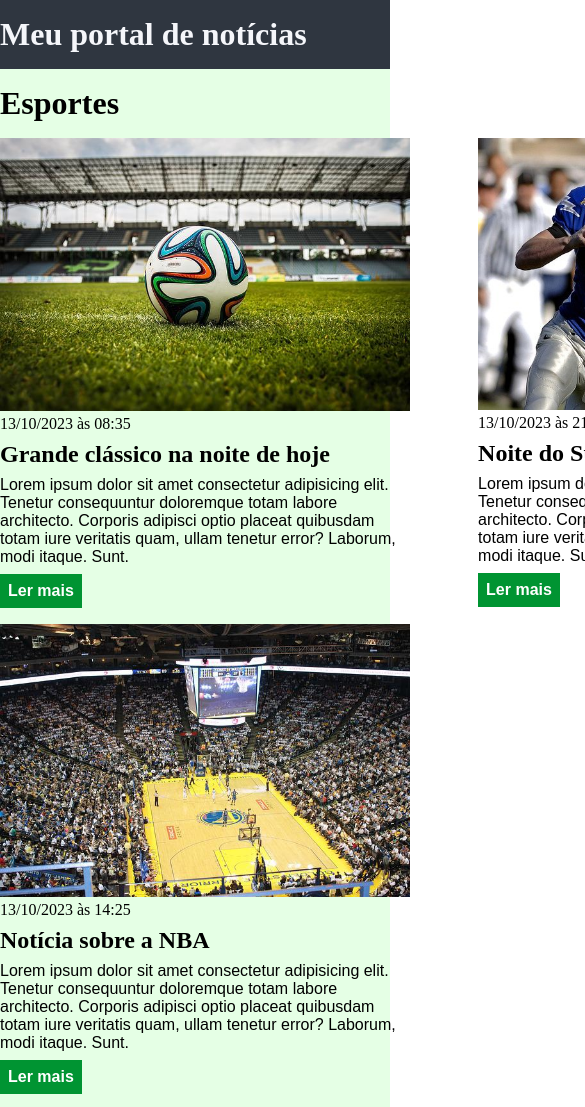
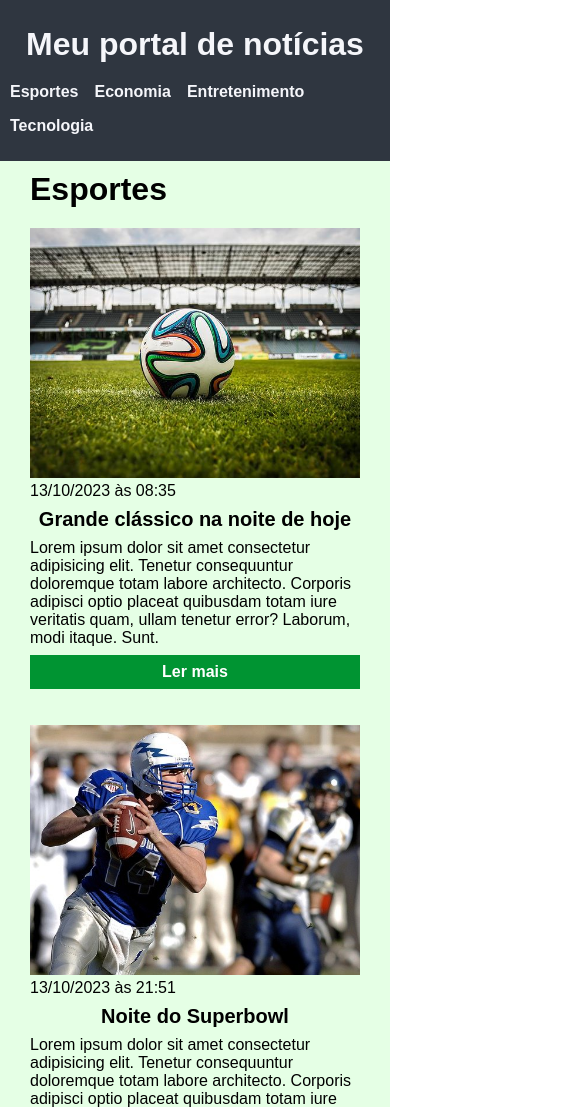
Before and after one commit to LeonardoReis86/Engenheiro_Front-end, a plain HTML site: page index.html in a window 390 px wide. Shown: the top 1107 px of the page, 585 px wide, since content can reach past the window. Drawn offline with Linux system fonts and the light colour scheme.

Commit message:
refactor: Enhance style for improved responsiveness
Implementation of responsive design principles to ensure the layout adapts to various screen sizes.

```diff
--- a/style.css
+++ b/style.css
@@ -4,96 +4,104 @@
    box-sizing: border-box;
 }
 
-body > header {
+/* Estilos Goblais */
+
+body {
+   font-family: Arial, Helvetica, sans-serif;
+}
+
+.container {
+   margin: 0 auto;
+   padding: 0 20px;
+}
+
+/* Cabeçalho */
+header .container {
+   display: flex;
+   align-items: center;
+   justify-content: center;
+   flex-wrap: wrap;
+   padding: 16px 0px;
    background-color: #2f3640;
-   padding: 16px 0;
    color: #f5f6fa;
 }
 
-header .container {
-   display: flex;
-   align-items: center;
-   justify-content: space-between;
+header .container h1 {
+   padding: 10px;
 }
 
-header  li {
-   display: inline;
-   font-family: Arial, Helvetica, sans-serif;
+.navigation ul {
+   display: flex;
+   flex-wrap: wrap;
+   gap: 16px;
    font-weight: bold;
-   margin-left: 16px;
+   list-style: none;
+   padding: 10px;
 }
 
-header li a {
+header ul li a {
+   text-decoration: none;
    color: #f5f6fa;
-   text-decoration: none;
 }
 
-.container {
-   width: 1366px;
-   margin: 0 auto;
+.container h2 {
+   padding: 10px;
+   font-size: 32px;
 }
-
+/* Artigos */
 .articles {
 display: flex;
 flex-wrap: wrap;
 justify-content: space-between;
 }
 
-.articles article img {
+.articles article {
+   display: flex;
+   flex-direction: column;
+   justify-content: space-between;
    width: 100%;
+   margin-bottom: 16px;
+   padding: 10px;
 }
 
-.articles article {
-   width: 30%;
+.articles article div{
+   width: 100%;
+   min-height: 250px;
 }
 
-section {
-   padding: 16px 0;
-}
-
-section h2,
-.articles article  {
-   margin-bottom: 16px;
+.articles article div img {
+   width: 100%;
+   height: 250px;
+   object-fit: cover;
 }
 
 .articles article h3 {
-   margin-top: 8px;
+   display: flex;
+   justify-content: center;
+   font-size: 20px;
+   margin: 8px 0;
+}
+
+.articles article p{
    margin-bottom: 8px;
 }
 
 .articles article a {
+   text-align: center;
    background-color: blue;
-   color:#fff;
+   color: #fff;
    padding: 8px;
-   display: inline-block;
    text-decoration: none;
    font-weight: bold;
-   margin-top: 8px;
+   background-color: #009432;
 }
 
 .articles article a:hover {
    text-decoration: underline;
 }
 
-.articles article p,
-.articles article a {
-   font-family: Arial, Helvetica, sans-serif;
-}
-
-.articles article h3 {
-   font-size: 24px;
-}
-
-section h2 {
-   font-size: 32px;
-}
-
 #sports {
    background-color: rgba(0, 255, 0, 0.1);
-}
-
-#sports .articles article a  {
-   background-color: #009432;
 }
 
 #economy {
@@ -111,3 +119,26 @@ section h2 {
 #entertainment .articles article a {
    background-color: #3498db;
 }
+
+#technology {
+   background-color: #add8e6;
+}
+
+#technology .articles article a {
+   background-color: #7d1d7d;
+}
+
+/* Media Queries */
+@media (min-width:768px) {
+   .container {
+      padding: 0;
+   }
+
+   header .container {
+      justify-content: space-between;
+   }
+
+   .articles article {
+      width: 30%;
+   }
+}
```
